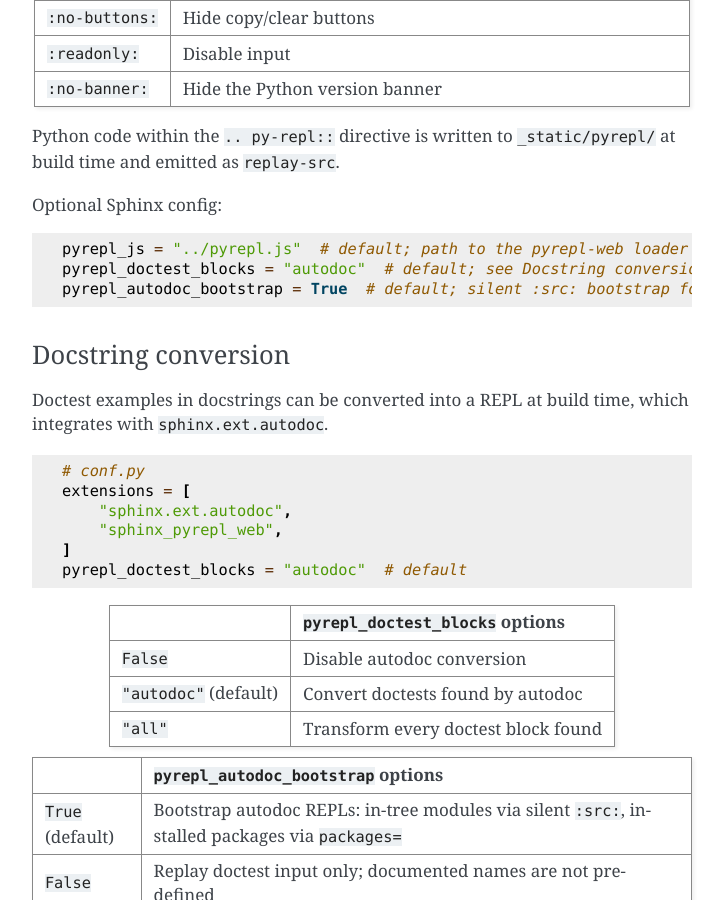
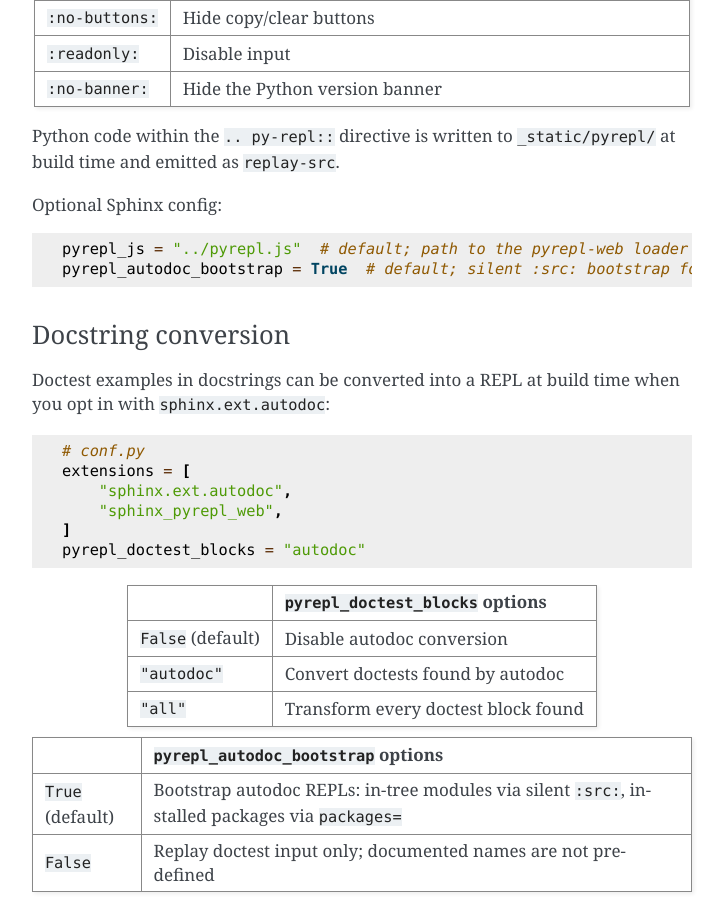
Before and after one commit to chrizzFTD/sphinx-pyrepl-web, a Sphinx documentation site: the page built from docs/index.rst, in a window 1280 px wide and 900 px high, scrolled down 1323 px. Shown: the whole window, without its empty margins (388-1112 px from the left). Built offline with Sphinx 7.4.7, drawn with Linux system fonts in a browser that asks for light colours.

Commit message:
Default pyrepl_doctest_blocks to False for gradual opt-in
Autodoc doctest conversion is now disabled unless clients set
pyrepl_doctest_blocks to "autodoc" or "all". Extension docs and
autodoc tests opt in explicitly.

Co-authored-by: chrizzftd <chrizzFTD@users.noreply.github.com>

````diff
--- a/README.md
+++ b/README.md
@@ -67,13 +67,12 @@ Optional Sphinx config:
 
 ```python
 pyrepl_js = "../pyrepl.js"  # default; path to the pyrepl-web loader script
-pyrepl_doctest_blocks = "autodoc"  # default; see Docstring conversion below
 pyrepl_autodoc_bootstrap = True  # default; silent :src: bootstrap for autodoc REPLs
 ```
 
 ### Docstring conversion
 
-Doctest examples in docstrings can be converted into a REPL at build time, which integrates with `sphinx.ext.autodoc`.
+Doctest examples in docstrings can be converted into a REPL at build time when you opt in with `sphinx.ext.autodoc`:
 
 ```python
 # conf.py
@@ -81,13 +80,13 @@ extensions = [
     "sphinx.ext.autodoc",
     "sphinx_pyrepl_web",
 ]
-pyrepl_doctest_blocks = "autodoc"  # default
+pyrepl_doctest_blocks = "autodoc"
 ```
 
 |                       | `pyrepl_doctest_blocks` options     |
 |-----------------------|-------------------------------------|
-| `False`               | Disable autodoc conversion          |
-| `"autodoc"` (default) | Convert doctests found by autodoc   |
+| `False` (default)     | Disable autodoc conversion          |
+| `"autodoc"`           | Convert doctests found by autodoc   |
 | `"all"`               | Transform every doctest block found |
 
 
--- a/docs/conf.py
+++ b/docs/conf.py
@@ -17,6 +17,7 @@ extensions = [
     "sphinx.ext.napoleon",
     "sphinx_pyrepl_web",
 ]
+pyrepl_doctest_blocks = "autodoc"
 exclude_patterns = ["_build", "Thumbs.db", ".DS_Store"]
 
 html_sidebars = {
--- a/sphinx_pyrepl_web/__init__.py
+++ b/sphinx_pyrepl_web/__init__.py
@@ -25,7 +25,7 @@ _DOCTEST_PARSER = DocTestParser()
 def setup(app: Sphinx):
     """Setup the extension."""
     app.add_config_value("pyrepl_js", "../pyrepl.js", "env")
-    app.add_config_value("pyrepl_doctest_blocks", "autodoc", "env")
+    app.add_config_value("pyrepl_doctest_blocks", False, "env")
     app.add_config_value("pyrepl_autodoc_bootstrap", True, "env")
     app.add_directive("py-repl", PyRepl)
     app.connect("doctree-read", doctree_read)
````
Also changed, not shown: 3 other files.
